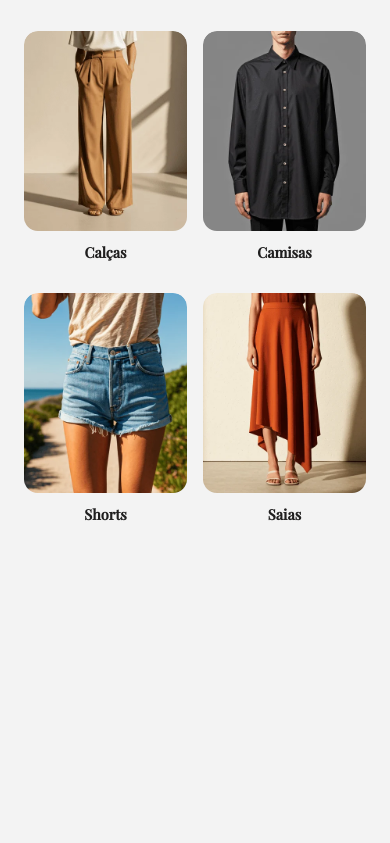
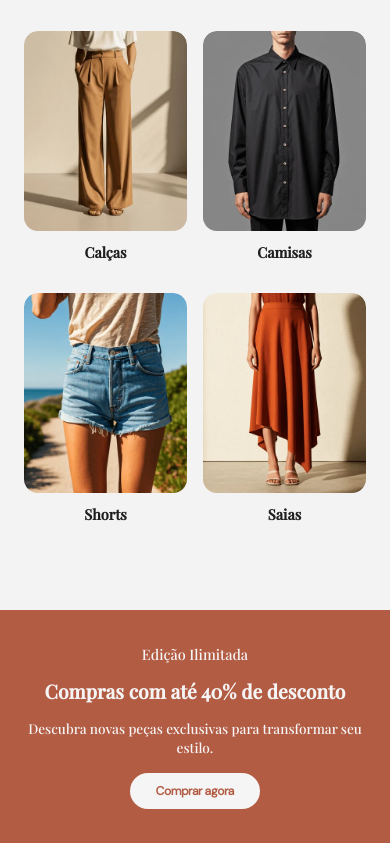
Before and after one commit to Gabrielle-Santiago/clothing-ecommerce, an Angular app in the folder ecommerce/src/main/frontend/: page / in a window 390 px wide. Shown: the part 772-1615 px from the top of the page. Before the commit the page ends 1342 px from the top, so only its background shows below. Built offline with nearby package versions, Linux system fonts and the light colour scheme.

Commit message:
Creation of the promotional section and styling.

```diff
--- /dev/null
+++ b/ecommerce/src/main/frontend/src/app/components/sections/promo-section/promo-section.component.html
@@ -0,0 +1,23 @@
+<section class="promo-section">
+
+  <div class="promo-section__content">
+
+    <span class="promo-section__label">
+      Edição Ilimitada
+    </span>
+
+    <h2 class="promo-section__title">
+      Compras com até 40% de desconto
+    </h2>
+
+    <p class="promo-section__description">
+      Descubra novas peças exclusivas para transformar seu estilo.
+    </p>
+
+    <button class="promo-section__button">
+      Comprar agora
+    </button>
+
+  </div>
+
+</section>
--- /dev/null
+++ b/ecommerce/src/main/frontend/src/app/components/sections/promo-section/promo-section.component.scss
@@ -0,0 +1,141 @@
+.promo-section {
+
+  width: 100%;
+  min-height: 220px;
+  padding: 15px 0px;
+  margin: 4rem 0px;
+
+  background-color: #B35C44;
+
+  display: flex;
+  align-items: center;
+  justify-content: center;
+
+  &__content {
+
+    text-align: center;
+    color: #f5f5f5;
+    margin: 15px;
+
+  }
+
+  &__label {
+
+    display: block;
+    margin-bottom: 0.8rem;
+
+    font-family: 'Playfair Display', serif;
+    font-size: 1.2rem;
+
+  }
+
+  &__title {
+
+    margin-bottom: 1rem;
+    font-family: 'Playfair Display', serif;
+
+    font-size: 2.4rem;
+    font-weight: 600;
+  }
+
+  &__description {
+
+    margin: 2rem 0px;
+
+    font-family: 'Playfair Display', sans-serif;
+    font-size: 1.1rem;
+
+    line-height: 1.6;
+
+  }
+
+  &__button {
+
+    padding: 1rem 2.5rem;
+    border: none;
+    border-radius: 30px;
+
+    cursor: pointer;
+
+    background-color: #f5f5f5;
+    color: #B35C44;
+
+    font-family: 'DM Sans', sans-serif;
+    font-weight: 600;
+    transition: transform 0.3s ease;
+
+    &:hover {
+      transform: translateY(-3px);
+      box-shadow: inset -1px -1px 2px 2px #3d1f17;
+    }
+  }
+}
+
+@media (max-width: 900px) {
+
+  .promo-section {
+
+    min-height: 200px;
+    padding: 1.5rem 0;
+
+    &__label {
+      font-size: 1rem;
+    }
+
+
+    &__title {
+      font-size: 2rem;
+    }
+
+    &__description {
+      margin: 1.5rem 0;
+      font-size: 1rem;
+    }
+
+    &__button {
+      padding: 0.9rem 2rem;
+    }
+  }
+}
+
+
+@media (max-width: 600px) {
+
+  .promo-section {
+
+    min-height: 180px;
+    margin: 2.5rem 0;
+
+    &__content {
+      margin: 10px;
+    }
+
+    &__label {
+
+      margin-bottom: 0.5rem;
+      font-size: 0.9rem;
+
+    }
+
+    &__title {
+
+      margin-bottom: 0.8rem;
+      font-size: 1.2rem;
+      line-height: 1.2;
+
+    }
+
+    &__description {
+
+      margin: 1rem 0;
+      font-size: 0.85rem;
+      line-height: 1.4;
+
+    }
+
+    &__button {
+      padding: 0.6rem 1.6rem;
+      font-size: 0.75rem;
+    }
+  }
+}
--- /dev/null
+++ b/ecommerce/src/main/frontend/src/app/components/sections/promo-section/promo-section.component.ts
@@ -0,0 +1,12 @@
+import { Component, ChangeDetectionStrategy } from '@angular/core';
+
+@Component({
+  selector: 'app-promo-section',
+  standalone: true,
+  templateUrl: './promo-section.component.html',
+  styleUrl: './promo-section.component.scss',
+  changeDetection: ChangeDetectionStrategy.OnPush
+})
+export class PromoSectionComponent {
+
+}
--- a/ecommerce/src/main/frontend/src/app/pages/home/home.component.html
+++ b/ecommerce/src/main/frontend/src/app/pages/home/home.component.html
@@ -1,2 +1,3 @@
 <app-hero-banner />
 <app-clothing-categories />
+<app-promo-section />
--- a/ecommerce/src/main/frontend/src/app/pages/home/home.component.ts
+++ b/ecommerce/src/main/frontend/src/app/pages/home/home.component.ts
@@ -2,10 +2,11 @@ import { Component, ChangeDetectionStrategy } from '@angular/core';
 import { CommonModule } from '@angular/common';
 import { HeroBannerComponent } from '../../components/sections/hero-banner/hero-banner.component';
 import { ClothingCategoriesComponent } from '../../components/sections/clothing-categories/clothing-categories.component';
+import { PromoSectionComponent } from '../../components/sections/promo-section/promo-section.component';
 
 @Component({
   selector: 'app-home',
-  imports: [ CommonModule, HeroBannerComponent, ClothingCategoriesComponent ],
+  imports: [ CommonModule, HeroBannerComponent, ClothingCategoriesComponent, PromoSectionComponent ],
   standalone: true,
   templateUrl: './home.component.html',
   styleUrl: './home.component.scss',
```
Also changed, not shown: 1 other file (tests, documents, lock files or other folders).
